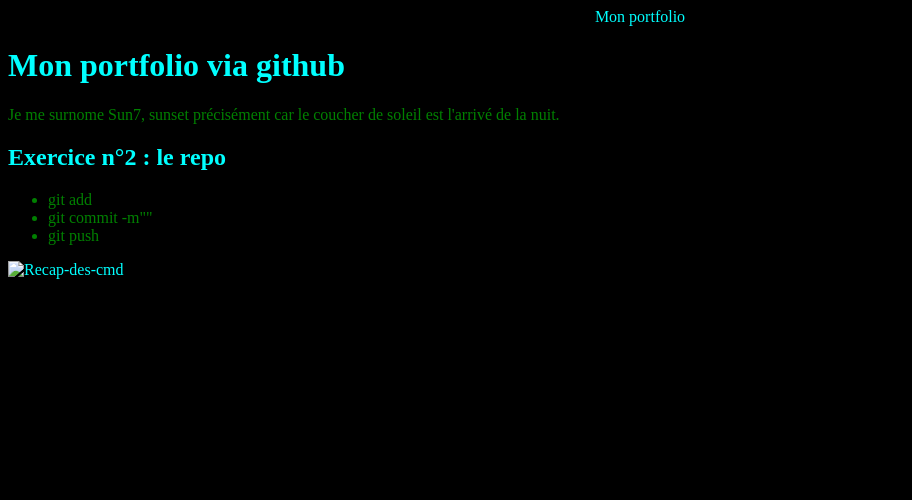
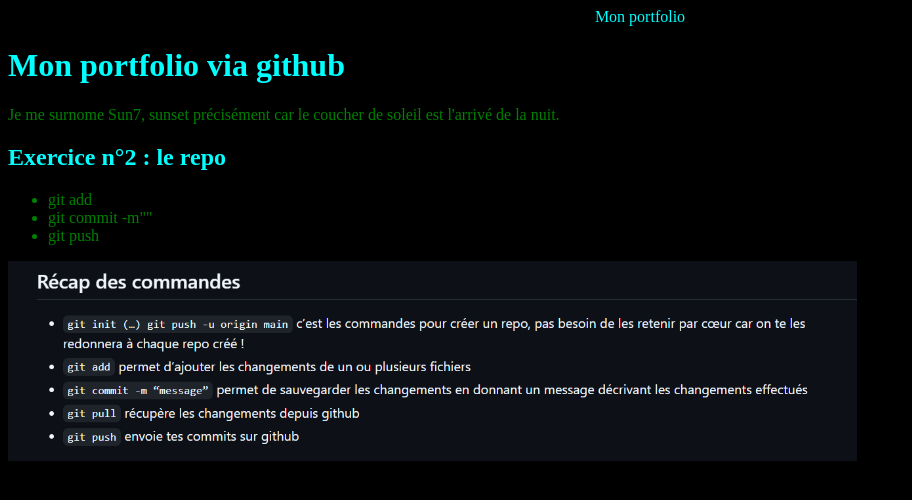
Before and after one commit to Kvrmea/repository.github.io, a plain HTML site: page index.html in a window 1280 px wide. Shown: the whole page, without its empty margins (0-912 px from the left). Drawn offline with Linux system fonts and the light colour scheme.

Commit message:
commande-git

```diff
--- a/index.html
+++ b/index.html
@@ -20,7 +20,7 @@
             <li>git push</li>
         </ul>
 
-        <img scr="image/Recap-des-cmd" alt="Recap-des-cmd">
+        <img src="images/Recap-des-cmd.png" alt="Recap-des-cmd">
 
     </div>
 </body>
--- a/style.css
+++ b/style.css
@@ -12,6 +12,10 @@
     color: aqua;
 }
 
+img {
+    height: 200px;
+}
+
 #couleur {
     color: green;
 }
```
Also changed, not shown: images/Recap-des-cmd.png (renamed from image/Recap-des-cmd.png).
